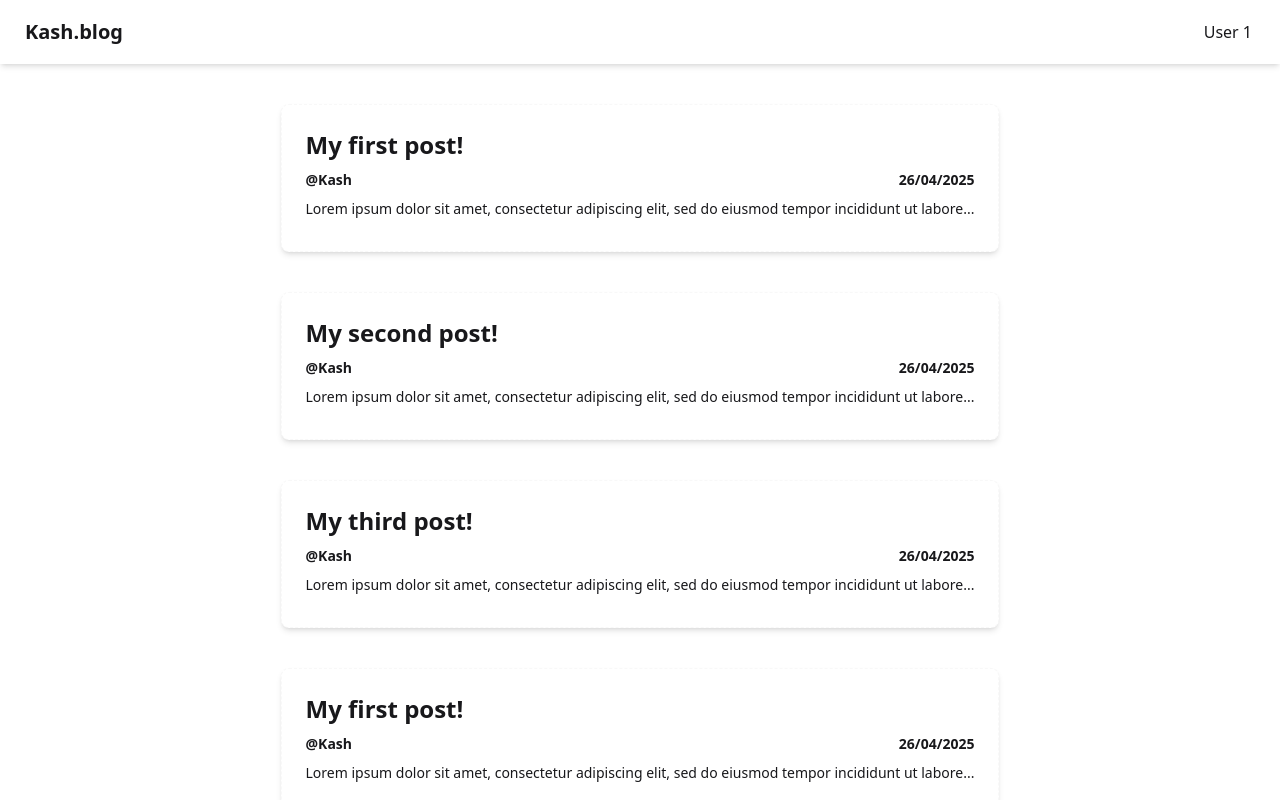
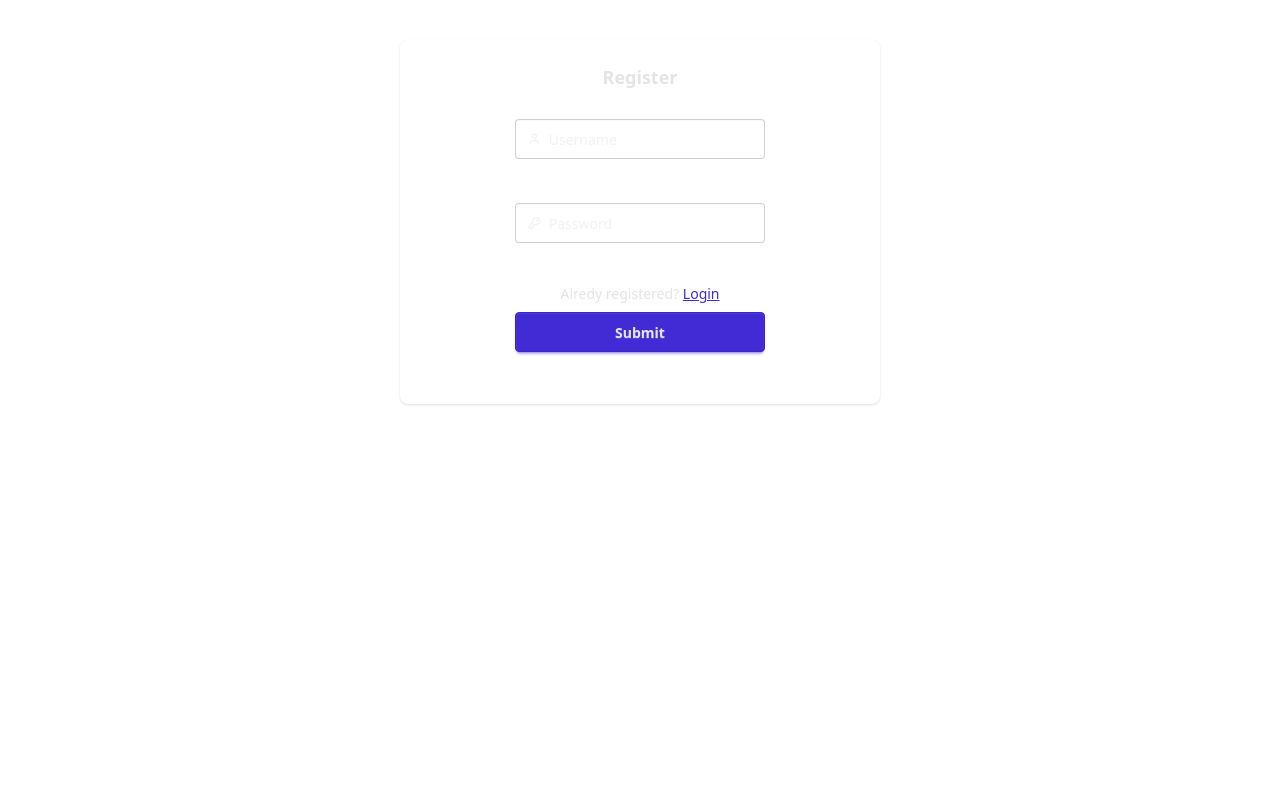
Before and after one commit to 0xKash/Blog-Frontend, a React (Vite) app: page /register in a window 1280 px wide. Shown: the top 800 px of the page. Built offline with nearby package versions, Linux system fonts and the light colour scheme.

Commit message:
feat: add react router

```diff
--- a/package.json
+++ b/package.json
@@ -13,6 +13,7 @@
     "@tailwindcss/vite": "^4.1.4",
     "react": "^19.0.0",
     "react-dom": "^19.0.0",
+    "react-router-dom": "^7.5.2",
     "tailwindcss": "^4.1.4"
   },
   "devDependencies": {
--- a/src/App.jsx
+++ b/src/App.jsx
@@ -6,7 +6,7 @@ import Post from "./pages/post";
 import Navbar from "./components/navbar";
 
 function App() {
-  return <Home />;
+  return <Login />;
 }
 
 export default App;
--- a/src/components/login-form.jsx
+++ b/src/components/login-form.jsx
@@ -1,6 +1,6 @@
 const LoginForm = () => {
   return (
-    <div className="card bg-neutral text-neutral-content w-120">
+    <div className="card bg-base-100 text-neutral-content w-120 shadow-sm">
       <div className="card-body items-center text-center">
         <h2 className="card-title">Login</h2>
         <form action="" className="flex flex-col m-5">
--- a/src/components/register-form.jsx
+++ b/src/components/register-form.jsx
@@ -1,6 +1,6 @@
 const RegisterForm = () => {
   return (
-    <div className="card bg-neutral text-neutral-content w-120">
+    <div className="card bg-base-100 text-neutral-content w-120 shadow-sm">
       <div className="card-body items-center text-center">
         <h2 className="card-title">Register</h2>
         <form action="" className="flex flex-col m-5">
--- a/src/main.jsx
+++ b/src/main.jsx
@@ -1,10 +1,13 @@
 import { StrictMode } from "react";
 import { createRoot } from "react-dom/client";
 
-import App from "./App.jsx";
+import { createBrowserRouter, RouterProvider } from "react-router-dom";
+import routes from "./routes.jsx";
+
+const router = createBrowserRouter(routes);
 
 createRoot(document.getElementById("root")).render(
   <StrictMode>
-    <App />
+    <RouterProvider router={router} />
   </StrictMode>
 );
--- a/src/pages/register.jsx
+++ b/src/pages/register.jsx
@@ -1,7 +1,11 @@
 import RegisterForm from "../components/register-form";
 
 const Register = () => {
-  return <RegisterForm />;
+  return (
+    <div className="size-full flex justify-center items-center flex-col p-10">
+      <RegisterForm />
+    </div>
+  );
 };
 
 export default Register;
--- /dev/null
+++ b/src/routes.jsx
@@ -0,0 +1,20 @@
+import App from "./App";
+import Home from "./pages/home";
+import Register from "./pages/register";
+
+const routes = [
+  {
+    path: "/",
+    element: <App />,
+  },
+  {
+    path: "/register",
+    element: <Register />,
+  },
+  {
+    path: "/home",
+    element: <Home />,
+  },
+];
+
+export default routes;
```
Also changed, not shown: 1 other file (tests, documents, lock files or other folders).
